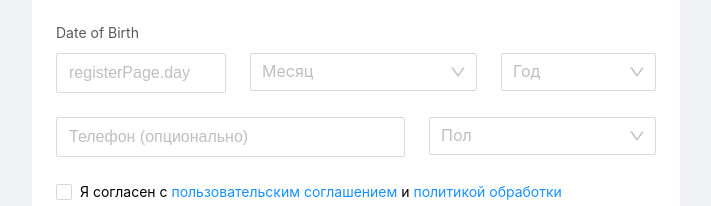
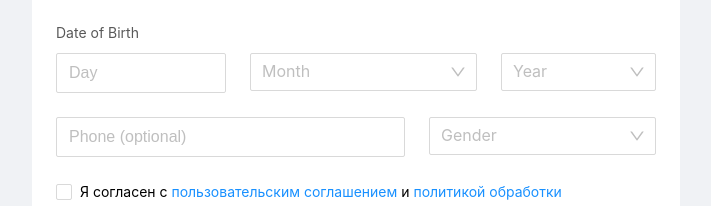
Before and after one commit to valeriagodfrey/test-app, a React (Create React App) app: page /registration in a window 1280 px wide. Shown: the part 486-692 px from the top of the page, without its empty margins (284-995 px from the left). Built offline with nearby package versions, Linux system fonts and the light colour scheme.

Commit message:
add register localisation

```diff
--- a/src/core/i18n/en/translationsEN.js
+++ b/src/core/i18n/en/translationsEN.js
@@ -10,7 +10,6 @@ export const TRANSLATIONS_EN = {
     signUp: "Sign up",
     loginStaffPro: "Login to Staff Pro",
     emailInput: "Email",
-
     rememberMe: "Remember me",
     forgotPassword: "Forgot password?",
     signInButton: "Sign In",
@@ -21,5 +20,12 @@ export const TRANSLATIONS_EN = {
     name: "Name",
     patronymic: "Patronymic",
     birthday: "Date of Birth",
+    day: "Day",
+    month: "Month",
+    year: "Year",
+    phoneNumber: "Phone (optional)",
+    numberValidation: "This number doesn't exist",
+    gender: "Gender",
+    agreementValidation: "To register you must accept the terms of the agreement",
   },
 };
--- a/src/core/i18n/ru/translationsRU.js
+++ b/src/core/i18n/ru/translationsRU.js
@@ -21,5 +21,11 @@ export const TRANSLATIONS_RU = {
     patronymic: "Отчество",
     birthday: "Дата рождения",
     day: "День",
+    month: "Месяц",
+    year: "Год",
+    phoneNumber: "Телефон (опционально)",
+    numberValidation: "Такого номера не существует",
+    gender: "Пол",
+    agreementValidation: "Для регистрации необходимо принять условия соглашения",
   },
 };
--- a/src/pages/Registration.tsx
+++ b/src/pages/Registration.tsx
@@ -134,7 +134,7 @@ export const Registration = () => {
             rules={{ required: true }}
             render={(props) => (
               <CustomSelect
-                placeholder="Месяц"
+                placeholder={t("registerPage.month")}
                 options={months}
                 value={(months || []).filter((i) => i.value === props.field.value)[0]}
                 onChange={(value) => props.field.onChange((value as IOption).value)}
@@ -150,7 +150,7 @@ export const Registration = () => {
             rules={{ required: true }}
             render={(props) => (
               <CustomSelect
-                placeholder="Год"
+                placeholder={t("registerPage.year")}
                 options={years}
                 value={(years || []).filter((i) => i.value === props.field.value)[0]}
                 onChange={(value) => props.field.onChange((value as IOption).value)}
@@ -164,7 +164,7 @@ export const Registration = () => {
         <Box>
           <CustomInput
             type="tel"
-            placeholder="Телефон (опционально)"
+            placeholder={t("registerPage.phoneNumber")}
             {...register("number", {
               required: true,
               maxLength: 10,
@@ -175,7 +175,7 @@ export const Registration = () => {
               (errors.number?.type === "required" ||
                 String(phoneNumber).length > 10 ||
                 String(phoneNumber).length < 10)
-                ? "Такого номера не существует"
+                ? `${t("registerPage.numberValidation")}`
                 : ""
             }
           />
@@ -185,7 +185,7 @@ export const Registration = () => {
             rules={{ required: true }}
             render={(props) => (
               <CustomSelect
-                placeholder="Пол"
+                placeholder={t("registerPage.gender")}
                 options={gender}
                 value={(gender || []).filter((i) => i.value === props.field.value)[0]}
                 onChange={(value) => props.field.onChange((value as IOption).value)}
@@ -209,9 +209,7 @@ export const Registration = () => {
                 props.field.onChange(value);
               }}
               error={
-                errors.check?.type === "required"
-                  ? "Для регистрации необходимо принять условия соглашения"
-                  : ""
+                errors.check?.type === "required" ? `${t("registerPage.agreementValidation")}` : ""
               }
             >
               Я согласен с <ILink to="/agreement"> пользовательским соглашением</ILink> и
--- a/src/ui/sidebar/Sidebar.tsx
+++ b/src/ui/sidebar/Sidebar.tsx
@@ -94,11 +94,14 @@ export const Sidebar = () => {
   );
 };
 const Container = styled.div`
-  display: flex;
-  width: 14%;
-  height: calc(100vh - 40px);
-  box-shadow: 0px 2px 8px rgba(0, 0, 0, 0.15);
-  padding-top: 40px;
+  display: none;
+  ${media.desktop} {
+    display: flex;
+    width: 14%;
+    height: calc(100vh - 40px);
+    box-shadow: 0px 2px 8px rgba(0, 0, 0, 0.15);
+    padding-top: 40px;
+  }
 `;
 
 const MenuLine = styled.div`
```
